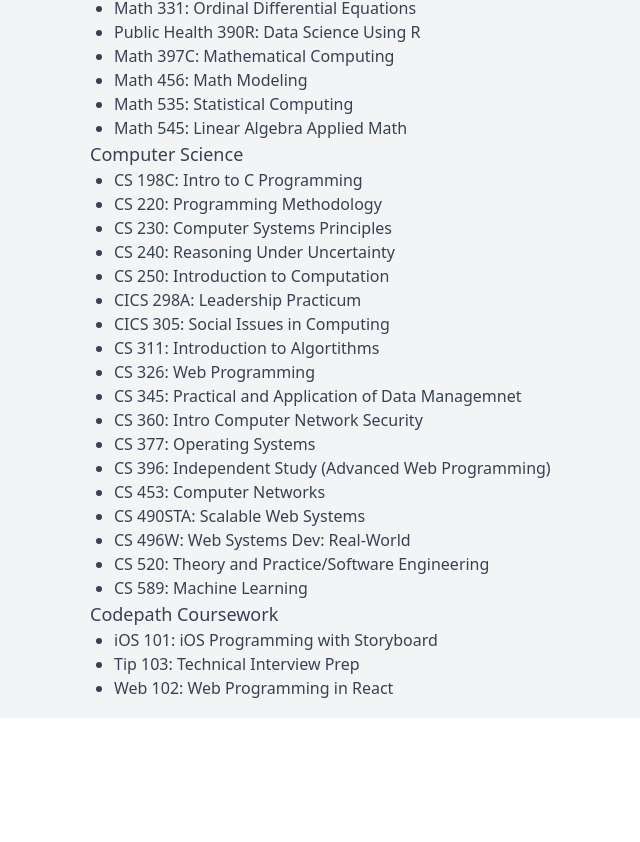
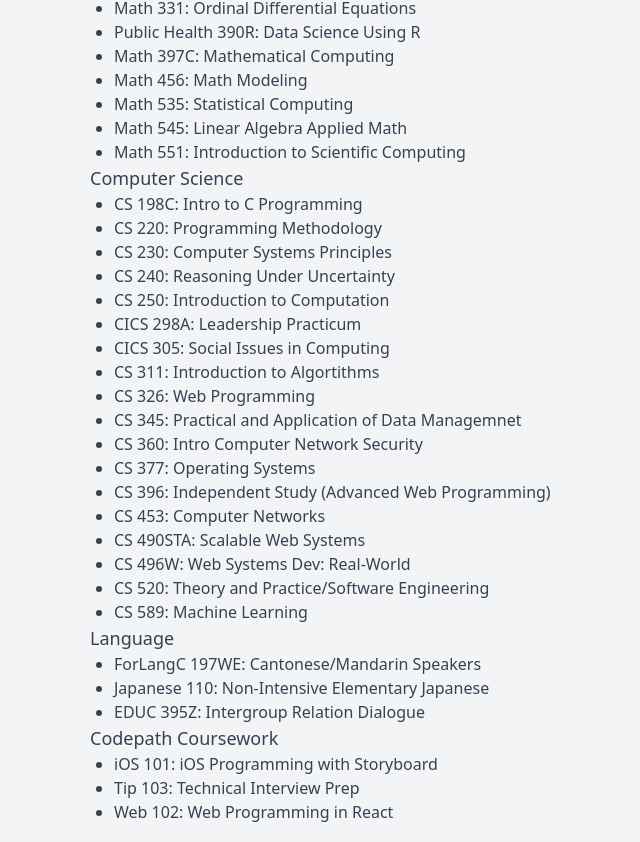
Before and after one commit to algebra2boy/Yongye, a SvelteKit app: page /courses/list in a window 1280 px wide. Shown: the part 275-1117 px from the top of the page, without its empty margins (190-830 px from the left). Before the commit the page ends 993 px from the top, so only its background shows below. Built offline with nearby package versions, Linux system fonts and the light colour scheme.

Commit message:
update on main page and add course list

```diff
--- a/src/lib/components/intro/Intro.svelte
+++ b/src/lib/components/intro/Intro.svelte
@@ -8,8 +8,7 @@
 		<p class="text-sm pt-2">
 			I am a senior at the University of Massachusetts Amherst, majoring in Computer Science and
 			Mathematics. I am passionate about software engineering, API, iOS dev, full stack and game
-			dev. I'm interning at <span class="text-red-600 font-semibold">Capital One</span>
-			this summer!
+			dev.
 		</p>
 	</div>
 </div>
--- a/src/lib/components/logo/index.d.ts
+++ b/src/lib/components/logo/index.d.ts
@@ -11,6 +11,7 @@ export type Brand =
 	| 'R'
 	| 'C'
 	| 'C++'
+	| 'CSharp'
 	| 'PostgreSQL'
 	| 'MongoDB'
 	| 'Express'
--- a/src/lib/components/logo/logoData.ts
+++ b/src/lib/components/logo/logoData.ts
@@ -104,6 +104,10 @@ export const techStack: Logo = {
 		imageURL: getImageFromDevicon('go'),
 		isProgrammingLanguage: true
 	},
+	CSharp: {
+		imageURL: getImageFromDevicon('csharp'),
+		isProgrammingLanguage: true
+	},
 	Github: {
 		imageURL: getImageFromDevicon('github'),
 		isTechTool: true
@@ -121,7 +125,7 @@ export const techStack: Logo = {
 		isTechTool: true
 	},
 	ChatGPT: {
-		imageURL: 'https://static-00.iconduck.com/assets.00/openai-icon-2021x2048-4rpe5x7n.png',
+		imageURL: 'https://cdn.iconscout.com/icon/free/png-256/free-chatgpt-icon-svg-png-download-7576880.png?f=webp',
 		isTechTool: true
 	},
 	Flask: {
--- a/src/lib/components/work/Work.svelte
+++ b/src/lib/components/work/Work.svelte
@@ -7,6 +7,12 @@
 	};
 
 	let jobs: Job[] = [
+		{
+			company: 'Manning College',
+			position: 'Teaching Assistant for Scalable Web Systems - CS 426',
+			time: 'Sep 2025 - present',
+			link: 'https://www.cics.umass.edu/'
+		},
 		{
 			company: 'Capital One',
 			position: 'Software Engineering Intern',
--- a/src/routes/courses/list/+page.svelte
+++ b/src/routes/courses/list/+page.svelte
@@ -17,6 +17,7 @@
 	<li>Math 456: Math Modeling</li>
 	<li>Math 535: Statistical Computing</li>
 	<li>Math 545: Linear Algebra Applied Math</li>
+	<li>Math 551: Introduction to Scientific Computing</li>
 </ul>
 
 <h1 class="font-medium text-lg">Computer Science</h1>
@@ -41,6 +42,14 @@
 	<li>CS 589: Machine Learning</li>
 </ul>
 
+<h1 class="font-medium text-lg">Language</h1>
+
+<ul class="list-disc pl-6">
+	<li>ForLangC 197WE: Cantonese/Mandarin Speakers</li>
+	<li>Japanese 110: Non-Intensive Elementary Japanese</li>
+	<li>EDUC 395Z: Intergroup Relation Dialogue</li>
+</ul>
+
 <h1 class="font-medium text-lg">Codepath Coursework</h1>
 
 <ul class="list-disc pl-6">
```
